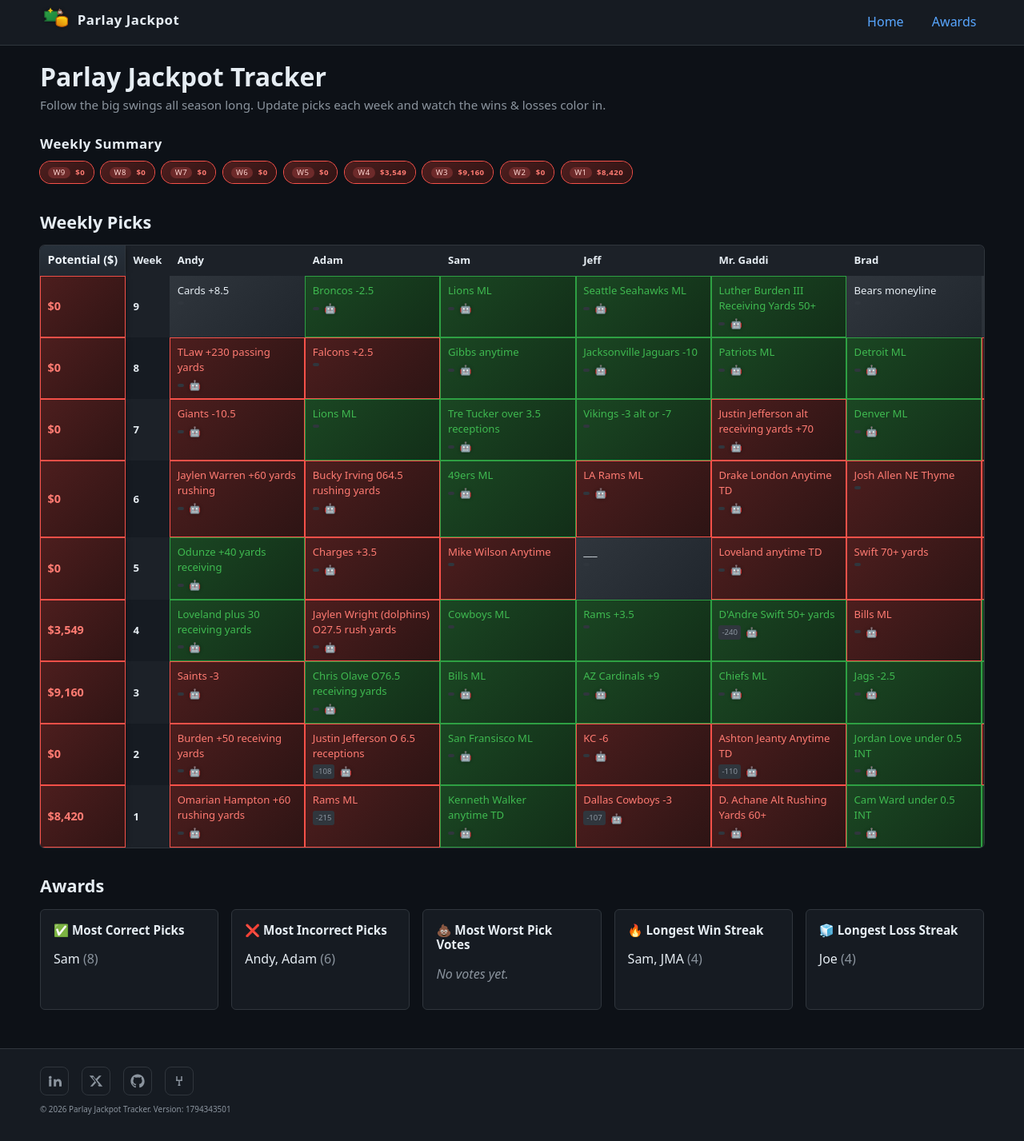
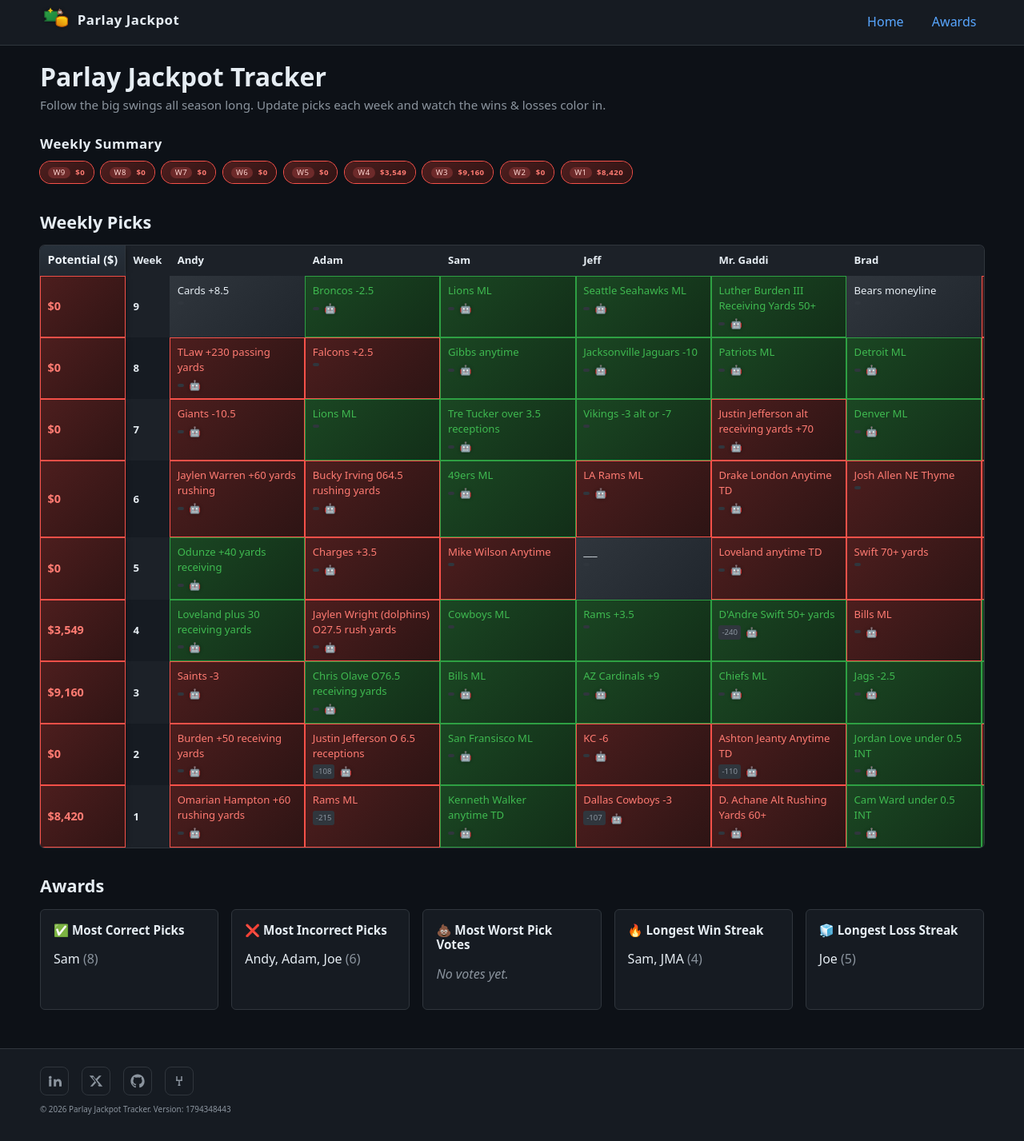
Before and after one commit to jeffmiller00/parlay_jackpot, a Jekyll site: the page built from index.markdown, in a window 1280 px wide. Shown: the whole page at 80% size. Built offline with Jekyll 4.4.1, drawn with Linux system fonts in a browser that asks for light colours.

Commit message:
Grade picks

```diff
--- a/_data/weeks.yml
+++ b/_data/weeks.yml
@@ -1,6 +1,6 @@
 ---
 season: 2026
-version: 1794343501
+version: 1794348443
 weeks:
 - week: 9
   total_potential: 0
@@ -38,7 +38,7 @@ weeks:
       odds: ''
     joe:
       pick: Swift any time TD
-      status: pending
+      status: ai_lost
       worst: false
       odds: ''
     jma:
```
